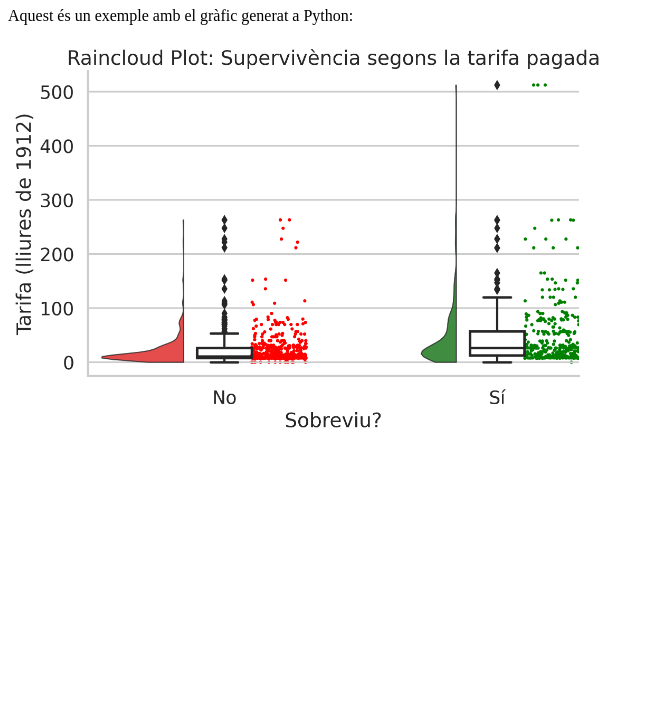
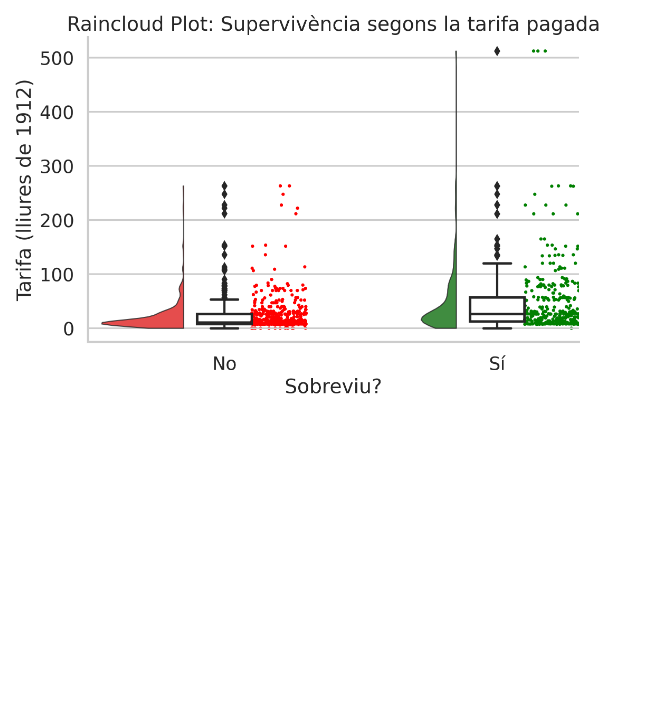
Before and after one commit to jjordana27/jjordana27.github.io, a plain HTML site: page index.html in a window 1280 px wide. Shown: the part 73-800 px from the top of the page, without its empty margins (0-654 px from the left). Drawn offline with Linux system fonts and the light colour scheme.

Commit message:
Update index.html

```diff
--- a/index.html
+++ b/index.html
@@ -6,7 +6,6 @@
   </head>
   <body>
     <h1>Raincloud Plot Titanic</h1>
-    <p>Aquest és un exemple amb el gràfic generat a Python:</p>
     <img src="titanic_raincloud.png" alt="Gràfic Titanic Raincloud" style="max-width:600px;">
   </body>
 </html>
```
